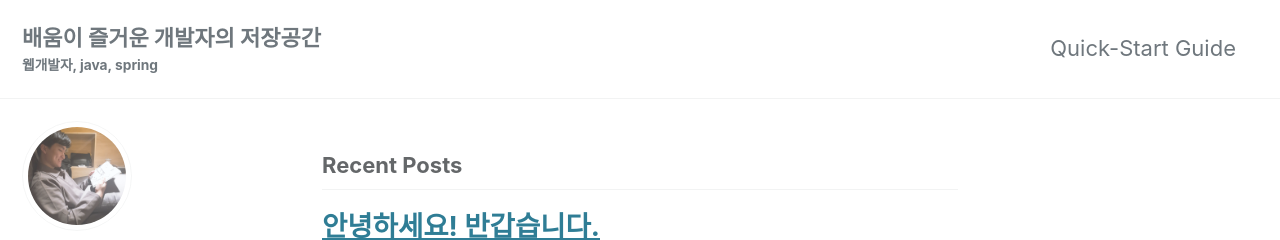
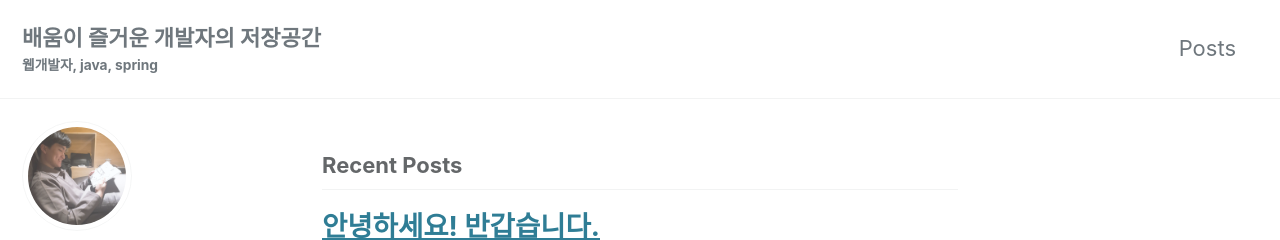
Before and after one commit to mmmmicha/wjdrhkd456.github.io, a Jekyll site: the page built from index.html, in a window 1280 px wide. Shown: the top 240 px of the page. Built offline with Jekyll 4.4.1, drawn with Linux system fonts in a browser that asks for light colours; cached includes are drawn as plain includes; nearby versions of some CDN libraries; the list of posts is cut into pages by our own code.

Commit message:
Update navigation.yml

```diff
--- a/_data/navigation.yml
+++ b/_data/navigation.yml
@@ -1,7 +1,7 @@
 # main links
 main:
-  - title: "Quick-Start Guide"
-    url: https://mmistakes.github.io/minimal-mistakes/docs/quick-start-guide/
+  - title: "Posts"
+    url: https://wjdrhkd456.github.io/
   # - title: "About"
   #   url: https://mmistakes.github.io/minimal-mistakes/about/
   # - title: "Sample Posts"
```
